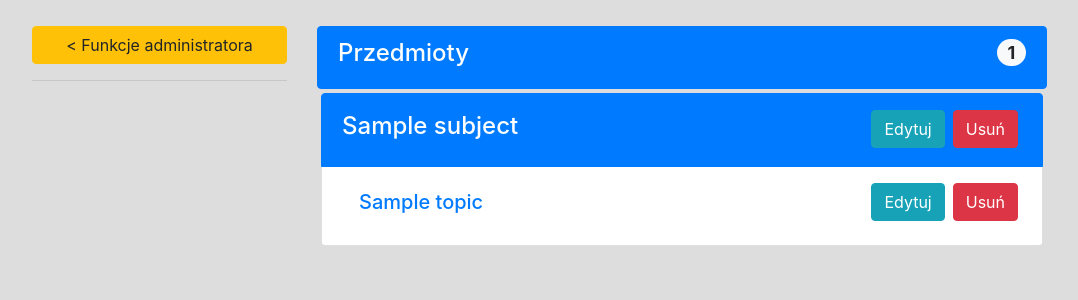
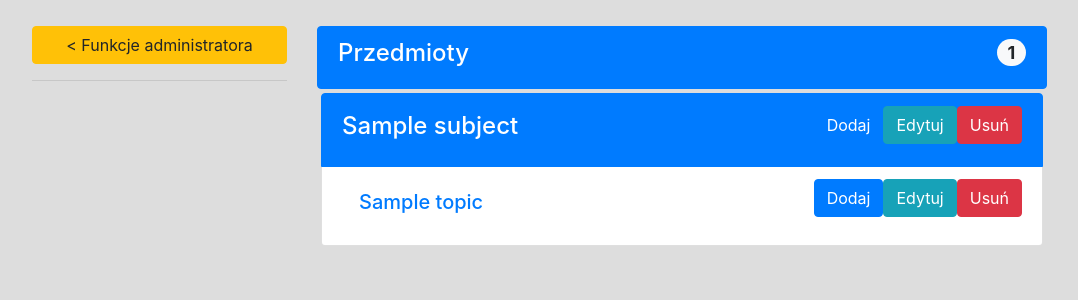
Before and after one commit to prd-ev/pytatki-legacy, a Flask app: page /admin/subjects/ in a window 1280 px wide. Shown: the part 61-361 px from the top of the page, without its empty margins (53-1131 px from the left). Run offline with Flask 2, Linux system fonts and the light colour scheme; a user stored in the database is signed in; tables that the repository leaves empty hold one stand-in row (values such as "Sample post"); parts of the project's set-up code (start-up, migrations or seed data) failed here and were passed over; some libraries are stand-ins or nearby versions.

Commit message:
Przyciski dodaj

```diff
--- a/templates/subjects.html
+++ b/templates/subjects.html
@@ -15,14 +15,16 @@
         <div class="list-group m-1">
             <button class="list-group-item list-group-item-action active" href="/#{{subject.id}}"><h4 style="line-height:40px">
                 {{subject.name}}
-                <a class="float-right btn btn-danger m-1" href="/admin/delete/subject/{{subject.id}}/?next=%2Fadmin%2Fsubjects%2F">Usuń</a>
-                <a class="float-right btn btn-info m-1" href="/admin/subject/{{subject.id}}/edit/">Edytuj</a>
+                <a class="float-right btn btn-danger md-m-1" href="/admin/delete/subject/{{subject.id}}/?next=%2Fadmin%2Fsubjects%2F">Usuń</a>
+                <a class="float-right btn btn-info md-m-1" href="/admin/subject/{{subject.id}}/edit/">Edytuj</a>
+                <a class="float-right btn btn-primary md-m-1" href="/admin/add/">Dodaj</a>
             </h4></button>
             {% for topic in topics %}{% if topic.subject_id == subject.id%}
             <li class="list-group-item">
                 <a class="btn m-1" href="/#{{subject.id}}#{{topic.id}}"><h5>{{topic.name}}</h5></a>
-                <a class="float-right btn btn-danger m-1" href="/admin/delete/topic/{{topic.id}}/?next=%2Fadmin%2Fsubjects%2F">Usuń</a>
-                <a class="float-right btn btn-info m-1" href="/admin/topic/{{topic.id}}/edit/">Edytuj</a>
+                <a class="float-right btn btn-danger md-m-1" href="/admin/delete/topic/{{topic.id}}/?next=%2Fadmin%2Fsubjects%2F">Usuń</a>
+                <a class="float-right btn btn-info md-m-1" href="/admin/topic/{{topic.id}}/edit/">Edytuj</a>
+                <a class="float-right btn btn-primary md-m-1" href="/add/">Dodaj</a>
             </li>
             {% endif %}{% endfor %}
         </div>
```
